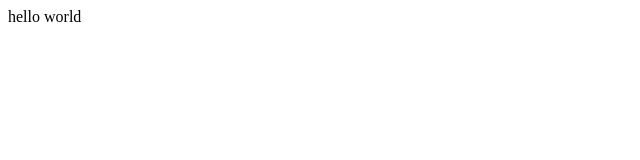
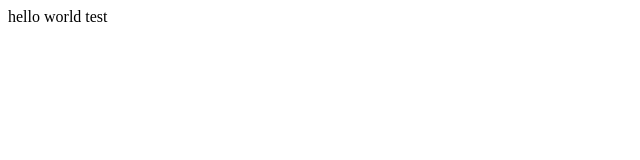
Before and after one commit to bakajaan/bakajaan.github.io, a plain HTML site: page index.html in a window 1280 px wide. Shown: the full height of the page, 0-640 px from the left. Drawn offline with Linux system fonts and the light colour scheme.

Commit message:
developブランチ発行

```diff
--- a/index.html
+++ b/index.html
@@ -8,7 +8,7 @@
 </head>
 
 <body>
-  hello world
+  hello world test
 </body>
 
 </html>
```
